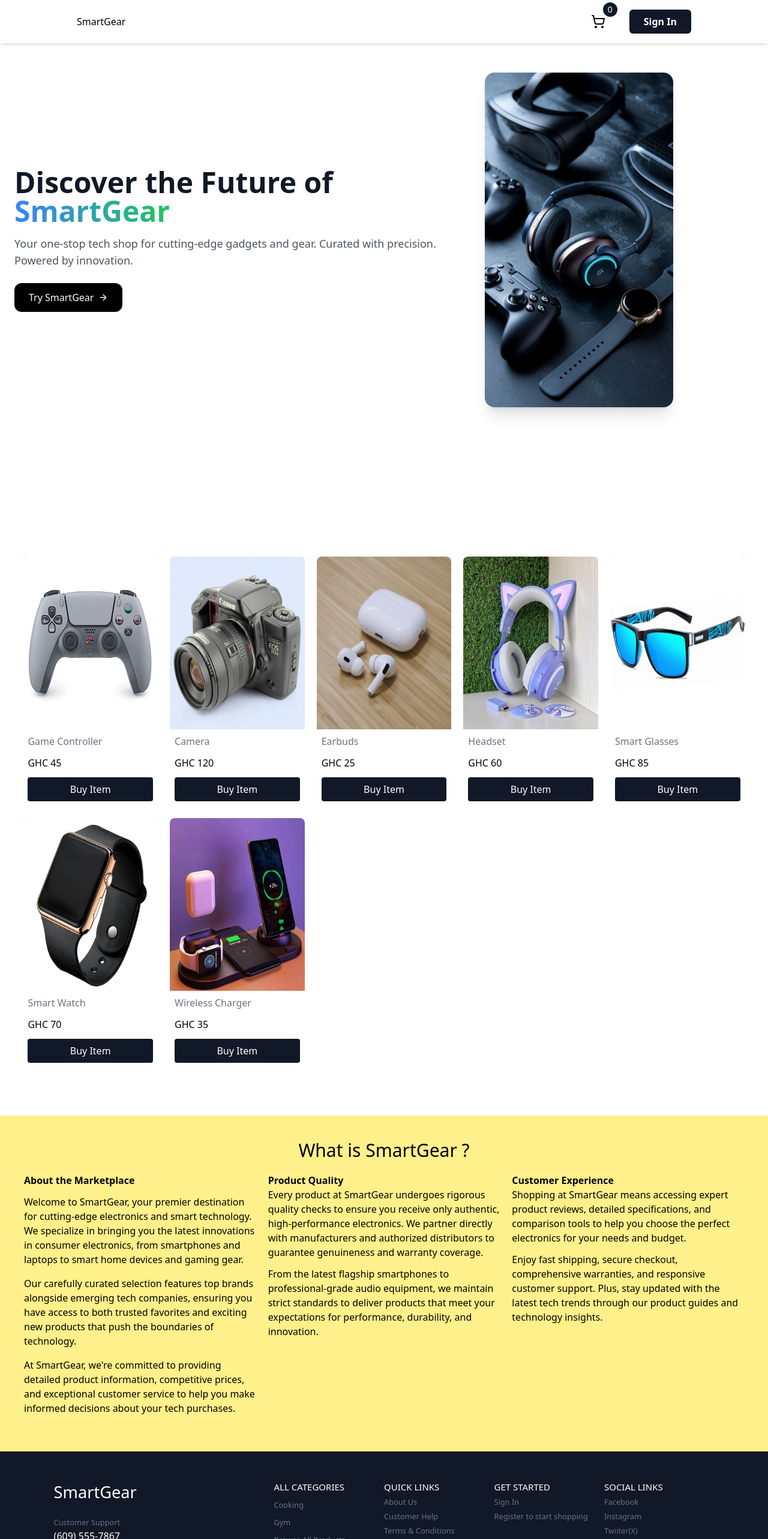
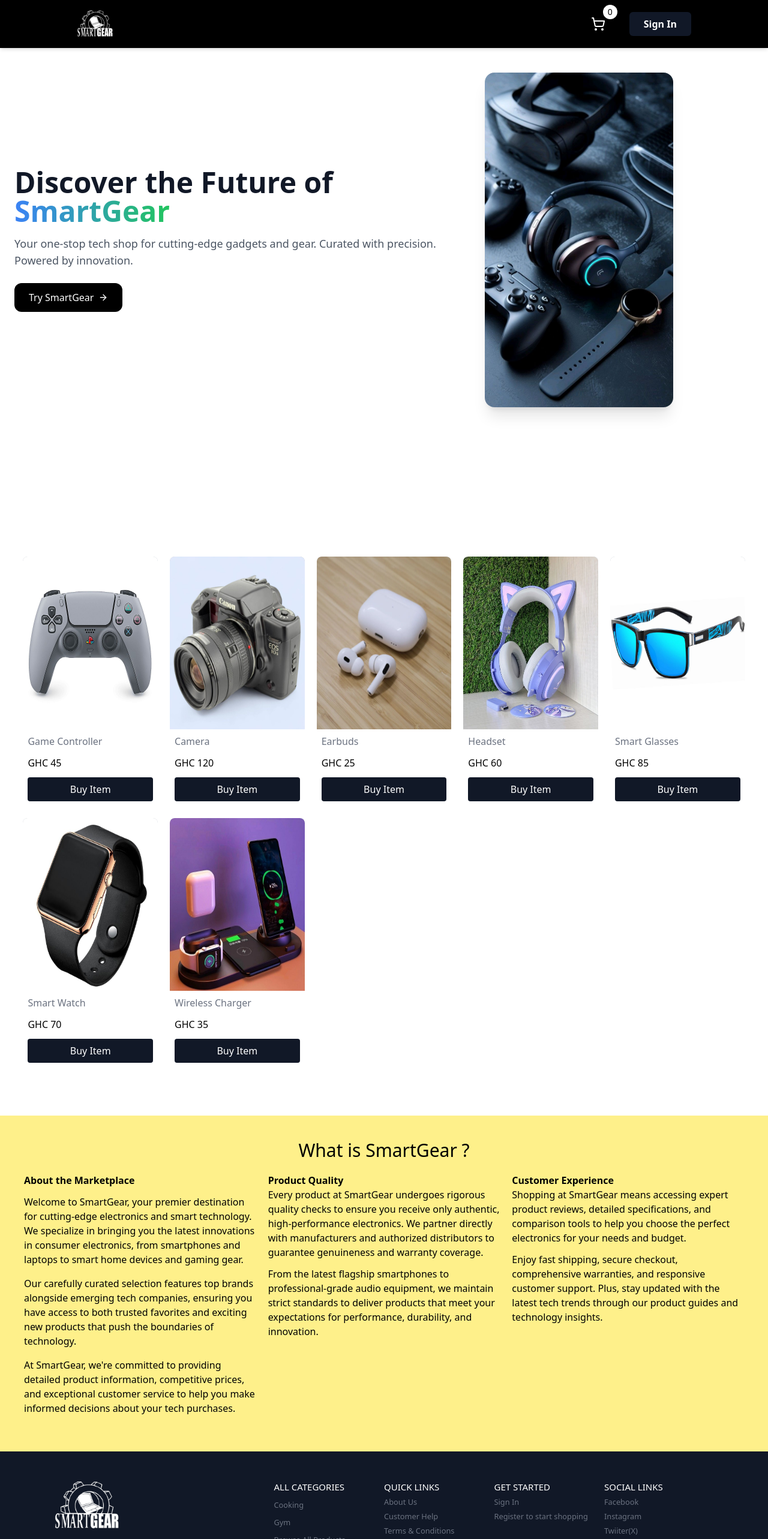
Before and after one commit to Jawadx7/HM-SmartGear, a React (Vite) app: page / in a window 1280 px wide. Shown: the top 2566 px of the page at 60% size. Built offline with nearby package versions, Linux system fonts and the light colour scheme.

Commit message:
feat: update home ui elements

```diff
--- a/src/components/sections/Footer.jsx
+++ b/src/components/sections/Footer.jsx
@@ -1,3 +1,5 @@
+import logo from "../../assets/logo.png";
+
 const Footer = () => {
   const categories = ["Cooking", "Gym"];
 
@@ -50,7 +52,7 @@ const Footer = () => {
       <div>
         <div className="flex align-center space-x-4">
           {/* <Image src={logo} alt="logo" /> */}
-          <h3 className="text-[1.7rem]">SmartGear</h3>
+          <img src={logo} alt="logo" className="w-[30%]" />
           {/* <Logo /> */}
         </div>
 
--- a/src/components/sections/Hero.jsx
+++ b/src/components/sections/Hero.jsx
@@ -3,7 +3,7 @@ import { ArrowRight } from "lucide-react";
 
 const HeroSection = () => {
   return (
-    <section className="bg-white min-h-screen flex items-center justify-center px-6 py-12">
+    <section className="bg-white h-fit lg:h-screen flex items-center justify-center px-6 pb-14 pt-32 lg:py-12">
       <div className="max-w-7xl mx-auto flex flex-col-reverse md:flex-row items-center gap-12">
         {/* Left Text */}
         <div className="text-center md:text-left flex-1">
@@ -26,7 +26,7 @@ const HeroSection = () => {
         </div>
 
         {/* Right Image */}
-        <div className="flex-1 w-full max-w-md">
+        <div className="flex-1 w-full max-w-md hidden lg:block">
           <img
             src={heroImage}
             alt="SmartGear Hero"
--- a/src/components/ui/Navbar.jsx
+++ b/src/components/ui/Navbar.jsx
@@ -1,5 +1,6 @@
 import { ShoppingCart } from "lucide-react";
 import { useAppStore, useCartStore } from "../../store/AppStore";
+import logo from "../../assets/logo.png";
 import User from "./User";
 
 const Navbar = () => {
@@ -9,13 +10,13 @@ const Navbar = () => {
   const totalProducts = getTotalItems();
 
   return (
-    <header className="fixed top-0 left-0 w-full px-[5%] sm:px-[10%] py-4 flex items-center justify-between shadow-md bg-white z-5">
-      <h1>SmartGear</h1>
+    <header className="fixed top-0 left-0 w-full px-[5%] sm:px-[10%] py-4 flex items-center justify-between shadow-md bg-black text-white z-5">
+      <img src={logo} alt="logo" className="w-[20%] sm:w-[6%]" />
 
       <div className="flex items-center space-x-10">
         <div className="relative">
           <ShoppingCart onClick={openCartDrawer} className="cursor-pointer" />
-          <div className="absolute -top-5 -right-5 bg-gray-900 w-6 h-6 rounded-full text-sm flex items-center justify-center text-white">
+          <div className="absolute -top-5 -right-5 bg-white w-6 h-6 rounded-full text-sm flex items-center justify-center text-black">
             {totalProducts}
           </div>
         </div>
--- a/src/components/ui/User.jsx
+++ b/src/components/ui/User.jsx
@@ -55,7 +55,7 @@ const User = () => {
     <div className="relative" ref={dropdownRef}>
       <button
         onClick={() => setIsOpen(!isOpen)}
-        className="flex items-center space-x-2 p-2 rounded-lg hover:bg-gray-100 transition-colors focus:outline-none focus:ring-2 focus:ring-purple-600 focus:ring-offset-2"
+        className="flex items-center space-x-2 p-2 rounded-lg transition-colors focus:outline-none focus:ring-1 focus:ring-white focus:ring-offset-2"
       >
         {/* Avatar */}
         <div className="w-8 h-8 rounded-full bg-purple-600 flex items-center justify-center text-white text-sm font-semibold">
@@ -73,20 +73,6 @@ const User = () => {
       {/* Dropdown Menu */}
       {isOpen && (
         <div className="absolute right-0 mt-2 w-64 bg-white rounded-lg shadow-lg border border-gray-200 py-2 z-50">
-          <div className="px-4 py-3 border-b border-gray-100">
-            <div className="flex items-center space-x-3">
-              <div className="w-10 h-10 rounded-full bg-blue-500 flex items-center justify-center text-white font-semibold">
-                {getInitials(authUser.first_name || authUser.username || "U")}
-              </div>
-              <div>
-                <p className="text-sm font-medium text-gray-900">
-                  {authUser.first_name || authUser.username}
-                </p>
-                <p className="text-xs text-gray-500">{authUser.email}</p>
-              </div>
-            </div>
-          </div>
-
           <div className="py-1">
             <button
               onClick={handleLogout}
--- a/src/components/ui/auth/signup-form.jsx
+++ b/src/components/ui/auth/signup-form.jsx
@@ -51,6 +51,7 @@ const SignUpForm = () => {
 
   return (
     <form className="space-y-6" onSubmit={handleSignUp}>
+      {/* <div className="grid grid-cols-1 md:grid-cols-2 gap-4"> */}
       <Input
         label={"First Name"}
         value={formData.first_name}
@@ -65,6 +66,9 @@ const SignUpForm = () => {
         setValue={handleValue}
         type={"text"}
       />
+      {/* </div> */}
+
+      {/* <div className="grid grid-cols-1 md:grid-cols-2 gap-4"> */}
       <Input
         label={"Username"}
         value={formData.username}
@@ -79,6 +83,8 @@ const SignUpForm = () => {
         setValue={handleValue}
         type={"email"}
       />
+      {/* </div> */}
+
       <Input
         label={"Password"}
         value={formData.password}
--- a/src/pages/SignIn.jsx
+++ b/src/pages/SignIn.jsx
@@ -5,10 +5,10 @@ const SignIn = () => {
     <div className="min-h-screen bg-gradient-to-br from-indigo-50 via-white to-purple-50 flex items-center justify-center p-4">
       <div className="relative w-full max-w-md">
         <div className="text-center mb-8">
-          <h1 className="text-3xl font-bold text-white sm:text-gray-900 mb-2">
-            Welcome Back 😊
+          <h1 className="text-3xl font-bold text-gray-900 mb-2">
+            Welcome Back
           </h1>
-          <p className="text-white sm:text-gray-600">
+          <p className="text-gray-600">
             Sign in to continue your shopping journey
           </p>
         </div>
--- a/src/pages/SignUp.jsx
+++ b/src/pages/SignUp.jsx
@@ -5,10 +5,8 @@ const SignUp = () => {
     <div className="min-h-screen bg-gradient-to-br from-indigo-50 via-white to-purple-50 flex items-center justify-center p-4">
       <div className="relative w-full max-w-md">
         <div className="text-center mb-8">
-          <h1 className="text-3xl font-bold text-white sm:text-gray-900 mb-2">
-            Get Started 💪
-          </h1>
-          <p className="text-white sm:text-gray-600">
+          <h1 className="text-3xl font-bold text-gray-900 mb-2">Get Started</h1>
+          <p className="text-gray-600">
             Sign up now to start your shopping journey
           </p>
         </div>
@@ -20,7 +18,7 @@ const SignUp = () => {
             <p className="text-gray-600">
               Already have an account?{" "}
               <a
-                href="/"
+                href="/signin"
                 className="text-indigo-600 hover:text-indigo-500 font-medium transition-colors"
               >
                 Signin
```
Also changed, not shown: src/assets/logo.png (added).
